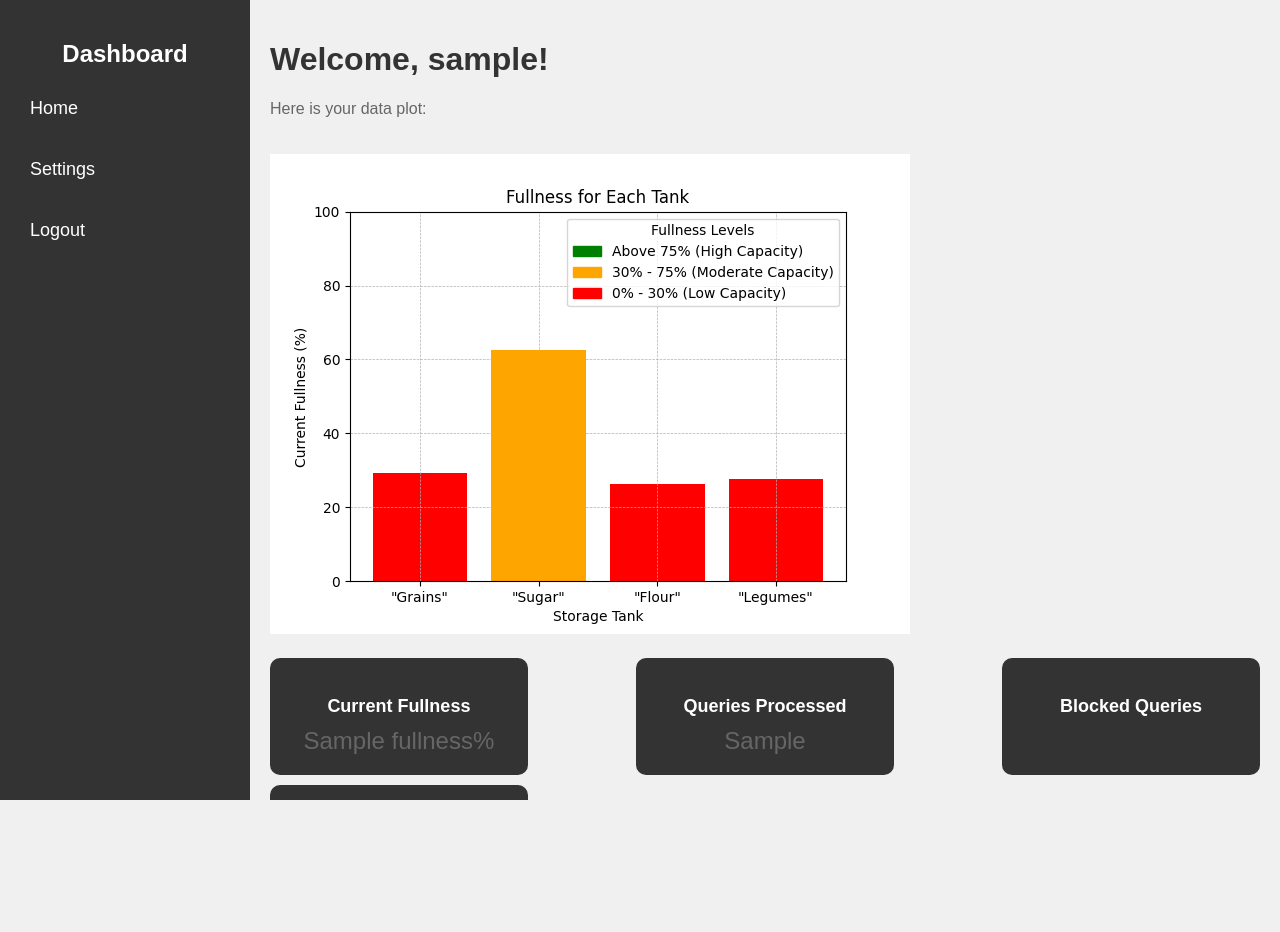
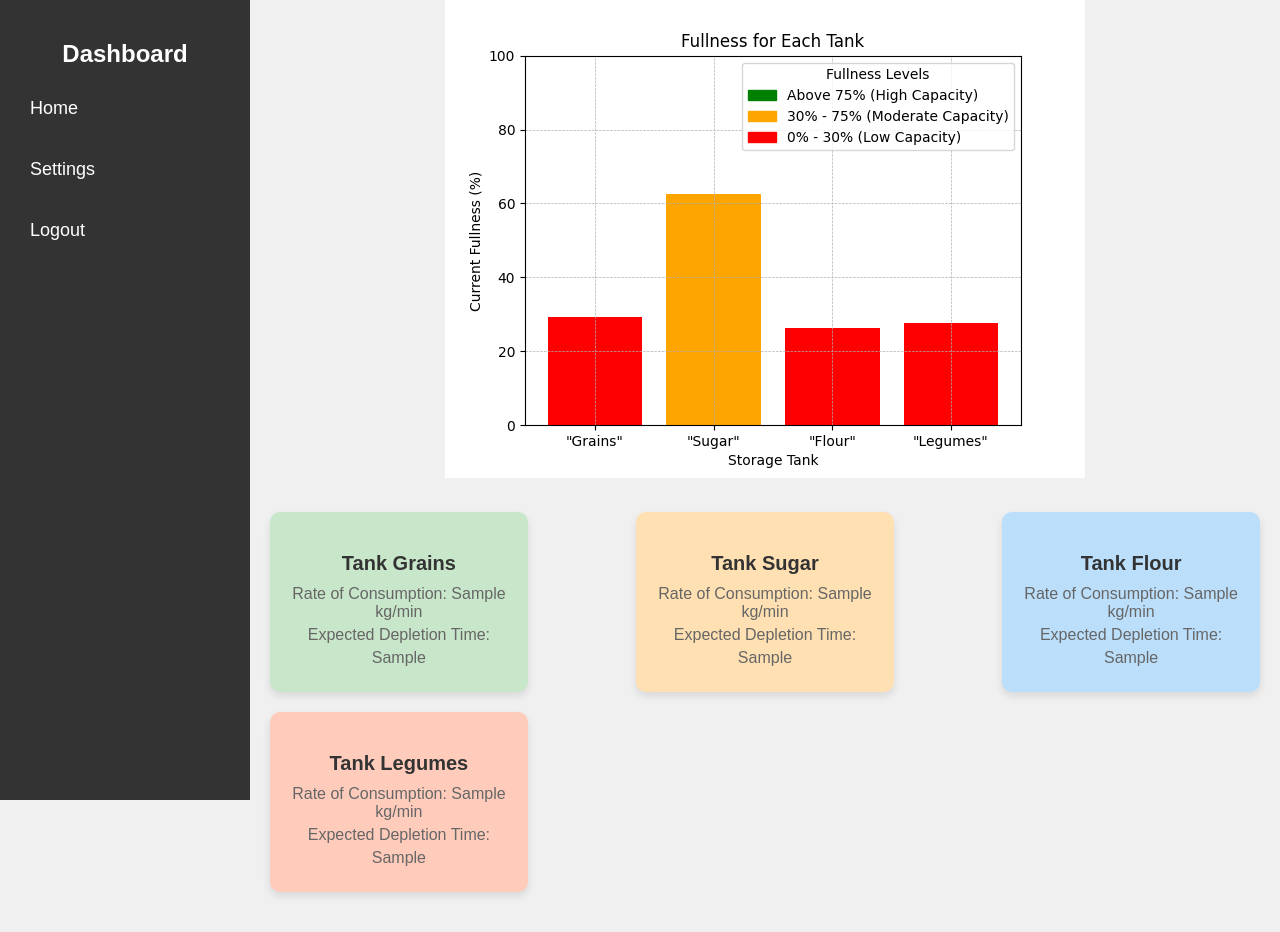
Before and after one commit to thousands-star/4810Project, a Flask app: template templates/main.html in a window 1280 px wide. Before the commit the page ends 800 px from the top, so only its background shows below. Run offline with Flask 3, Linux system fonts and the light colour scheme; the visitor is signed in with stand-in values (Sample User, id 1); the template is opened without the code that fills it: most values are stand-ins (such as "Sample title", 1, 10 or a date in 2020); parts of the project's set-up code (start-up, migrations or seed data) failed here and were passed over.

Commit message:
mvp for analysis

```diff
--- a/config.txt
+++ b/config.txt
@@ -7,7 +7,7 @@ alert_frequency = 20
 fullness_alert_threshold = 30
 
 [RASPI]
-ip = 192.168.137.149
+ip = 192.168.137.229
 port_num = 5000
 
 [THINGSPEAK]
--- a/http_server.py
+++ b/http_server.py
@@ -12,7 +12,7 @@ from config_reader import ConfigReader
 import os
 import rsa
 import base64
-
+from model_socket import initialize_model, predict_roc, predict_useuptime, read_fullness
 
 
 app = Flask(__name__)
@@ -26,6 +26,7 @@ port_num = configReader.get_param('RASPI', 'port_num')
 raspi_url = f"http://{ip}:{port_num}"
 print(raspi_url)
 public_key = None
+model_list = initialize_model()
 
 def get_public_key():
     global public_key
@@ -205,20 +206,30 @@ def fetch_data():
 @app.route('/main')
 def main():
     if 'username' in session:
-        # These values can come from a database, API, or calculation
-        fullness = 55  # Example fullness value
-        queries_processed = 28684  # Example value for processed queries
-        queries_blocked = 5804  # Example value for blocked queries
-        blocklist_domains = 996610  # Example value for blocklist domains
+        fullness_list = read_fullness()
+        roc_list = []
+        depletion_list = []
+        for i in range(len(fullness_list)):
+            roc_list.append(round(predict_roc(model_list[i]), 2))
+            depletion_list.append(predict_useuptime(fullness_list[i], model_list[i]))
 
-        # Pass the values to the template
+        # Placeholder data for ROC and depletion times for each tank
+        # roc_sugar = 5  # Example: Rate of consumption in kg/day
+        # depletion_sugar = "2024-11-30"  # Example: Expected depletion date
+        # roc_grains = 3  # Example for Tank 2
+        # depletion_grains = "2024-12-15"
+        # roc_flour = 4  # Example for Tank 3
+        # depletion_flour = "2024-12-20"
+        # roc_legumes = 2  # Example for Tank 4
+        # depletion_legumes = "2025-01-05"
         return render_template('main.html',
-                               fullness=fullness,
-                               queries_processed=queries_processed,
-                               queries_blocked=queries_blocked,
-                               blocklist_domains=blocklist_domains)
+                               roc_grains=roc_list[0], depletion_grains=depletion_list[0],
+                               roc_sugar=roc_list[1], depletion_sugar=depletion_list[1],
+                               roc_flour=roc_list[2], depletion_flour=depletion_list[2],
+                               roc_legumes=roc_list[3], depletion_legumes=depletion_list[3])
     else:
         return redirect(url_for('login'))
+
 
 
 # Route to generate and return the plot image
--- a/static/main_style.css
+++ b/static/main_style.css
@@ -1,11 +1,13 @@
-/* Styling for the body */
+/* Body styling */
 body {
     font-family: Arial, sans-serif;
+    background-color: #f0f0f0;
     margin: 0;
     padding: 0;
     display: flex;
+    justify-content: center;
+    align-items: center;
     height: 100vh;
-    overflow: auto; /* Allow the page to scroll if needed */
 }
 
 /* Sidebar styling */
@@ -60,55 +62,90 @@ body {
 
 .content h1 {
     color: #333;
+    font-size: 28px;
+    margin-bottom: 15px;
 }
 
 .content p {
     color: #666;
+    font-size: 18px;
+    margin-bottom: 20px;
 }
 
-.content img {
-    max-width: 100%;
+/* Centering the plot */
+.plot-container {
+    text-align: center;
+    margin-bottom: 30px;
+}
+
+.plot-container img {
+    max-width: 80%;
     height: auto;
-    margin-top: 20px;
 }
 
 /* Info boxes styling */
 .info-boxes {
     display: flex;
-    flex-wrap: wrap; /* Allow wrapping of boxes on smaller screens */
     justify-content: space-between;
-    margin-top: 20px;
+    flex-wrap: wrap;
 }
 
+/* Different colors for each tank */
 .info-box {
     width: 22%;
-    background-color: #333;
+    padding: 20px;
+    border-radius: 10px;
     color: white;
+    text-align: center;
+    margin-bottom: 20px;
+}
+
+.info-box h3 {
+    font-size: 20px;
+    margin-bottom: 10px;
+}
+
+.info-box p {
+    font-size: 16px;
+    margin: 5px 0;
+}
+
+/* Different colors for each tank */
+.info-box.sugar {
+    background-color: #FFE0B2; /* Light pastel orange */
+}
+
+.info-box.grains {
+    background-color: #C8E6C9; /* Light pastel green */
+}
+
+.info-box.flour {
+    background-color: #BBDEFB; /* Light pastel blue */
+}
+
+.info-box.legumes {
+    background-color: #FFCCBC; /* Light pastel red-orange */
+}
+
+/* Additional Styling */
+.info-box {
+    color: #333; /* Darker text color for better contrast with lighter backgrounds */
     padding: 20px;
     border-radius: 10px;
     text-align: center;
-    margin-bottom: 10px; /* Ensure spacing between rows of boxes */
+    margin-bottom: 20px;
+    box-shadow: 0px 4px 8px rgba(0, 0, 0, 0.1); /* Soft shadow for a cleaner look */
 }
 
-.info-box h3 {
-    margin-bottom: 10px;
-    font-size: 18px;
-}
-
-.info-box p {
-    font-size: 24px;
-    margin: 0;
-}
-
-/* Make the boxes responsive for smaller screens */
+/* Responsive adjustments */
 @media screen and (max-width: 900px) {
     .info-box {
-        width: 45%; /* Two boxes per row */
+        width: 45%;
     }
 }
 
 @media screen and (max-width: 600px) {
     .info-box {
-        width: 100%; /* One box per row for mobile screens */
+        width: 100%;
     }
 }
--- a/templates/main.html
+++ b/templates/main.html
@@ -1,10 +1,9 @@
-<!-- templates/main.html -->
 <!DOCTYPE html>
 <html lang="en">
 <head>
     <meta charset="UTF-8">
     <meta name="viewport" content="width=device-width, initial-scale=1.0">
-    <title>Main Page</title>
+    <title>Storage Surveillance</title>
     <link rel="stylesheet" href="{{ url_for('static', filename='main_style.css') }}">
 </head>
 <body>
@@ -20,29 +19,40 @@
 
     <!-- Main Content -->
     <div class="content">
-        <h1>Welcome, {{ session['username'] }}!</h1>
-        <p>Here is your data plot:</p>
+        <h1>Welcome to the Storage Surveillance System, {{ session['username'] }}!</h1>
+        <p>Overall Storage Analysis:</p>
 
         <!-- Section for displaying the plot -->
-        <img src="{{ url_for('plot_data') }}" alt="Data Plot">
+        <div class="plot-container">
+            <img src="{{ url_for('plot_data') }}" alt="Data Plot">
+        </div>
 
         <!-- New section for the dynamic information boxes -->
         <div class="info-boxes">
-            <div class="info-box">
-                <h3>Current Fullness</h3>
-                <p>{{ fullness }}%</p>
+            <!-- Info Box for Tank 1 (Grains) -->
+            <div class="info-box grains">
+                <h3>Tank Grains</h3>
+                <p>Rate of Consumption: {{ roc_grains }} kg/min</p>
+                <p>Expected Depletion Time:</p>
+                <p>{{ depletion_grains }}</p>
             </div>
-            <div class="info-box">
-                <h3>Queries Processed</h3>
-                <p>{{ queries_processed }}</p>
+            <div class="info-box sugar">
+                <h3>Tank Sugar</h3>
+                <p>Rate of Consumption: {{ roc_sugar }} kg/min</p>
+                <p>Expected Depletion Time:</p>
+                <p>{{ depletion_sugar }}</p>
             </div>
-            <div class="info-box">
-                <h3>Blocked Queries</h3>
-                <p>{{ queries_blocked }}</p>
+            <div class="info-box flour">
+                <h3>Tank Flour</h3>
+                <p>Rate of Consumption: {{ roc_flour }} kg/min</p>
+                <p>Expected Depletion Time:</p>
+                <p>{{ depletion_flour }}</p>
             </div>
-            <div class="info-box">
-                <h3>Blocklist Domains</h3>
-                <p>{{ blocklist_domains }}</p>
+            <div class="info-box legumes">
+                <h3>Tank Legumes</h3>
+                <p>Rate of Consumption: {{ roc_legumes }} kg/min</p>
+                <p>Expected Depletion Time:</p>
+                <p>{{ depletion_legumes }}</p>
             </div>
         </div>
     </div>
--- a/testing.py
+++ b/testing.py
@@ -1,6 +1,8 @@
 import joblib
 import numpy as np
 
+def initialize_model():
+    pass
 model_filename = "./model/model4.pkl"
 # Load the model from the file
 loaded_model = joblib.load(model_filename)
```
Also changed, not shown: model_socket.py (added, +102 -0 lines), 1 other file.
